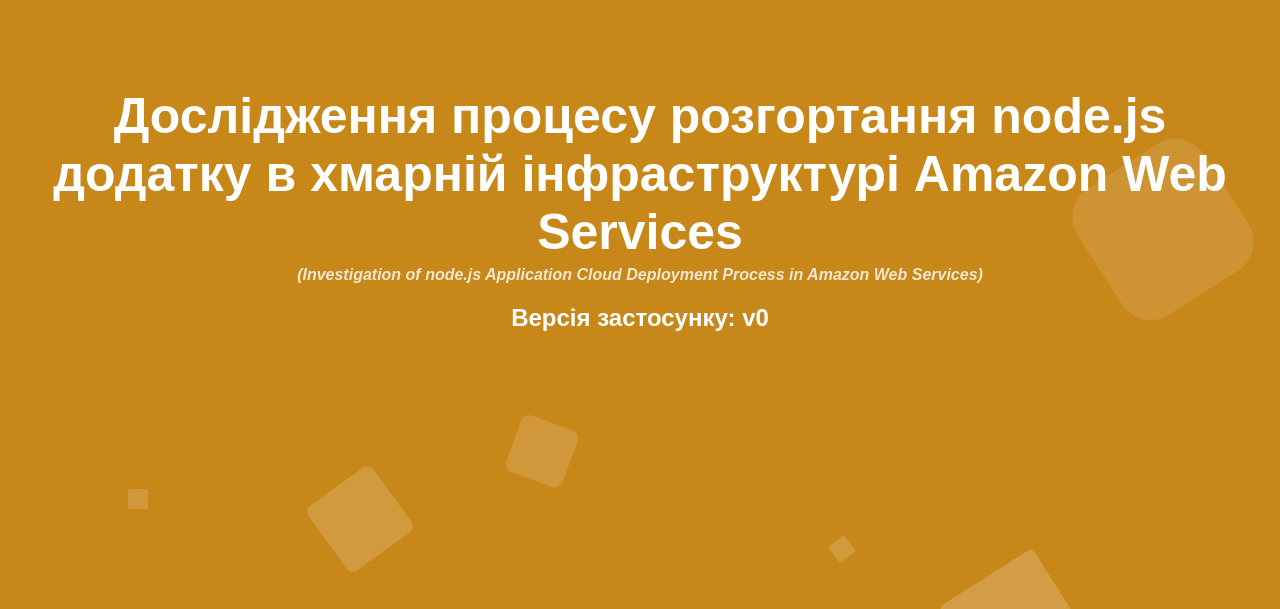
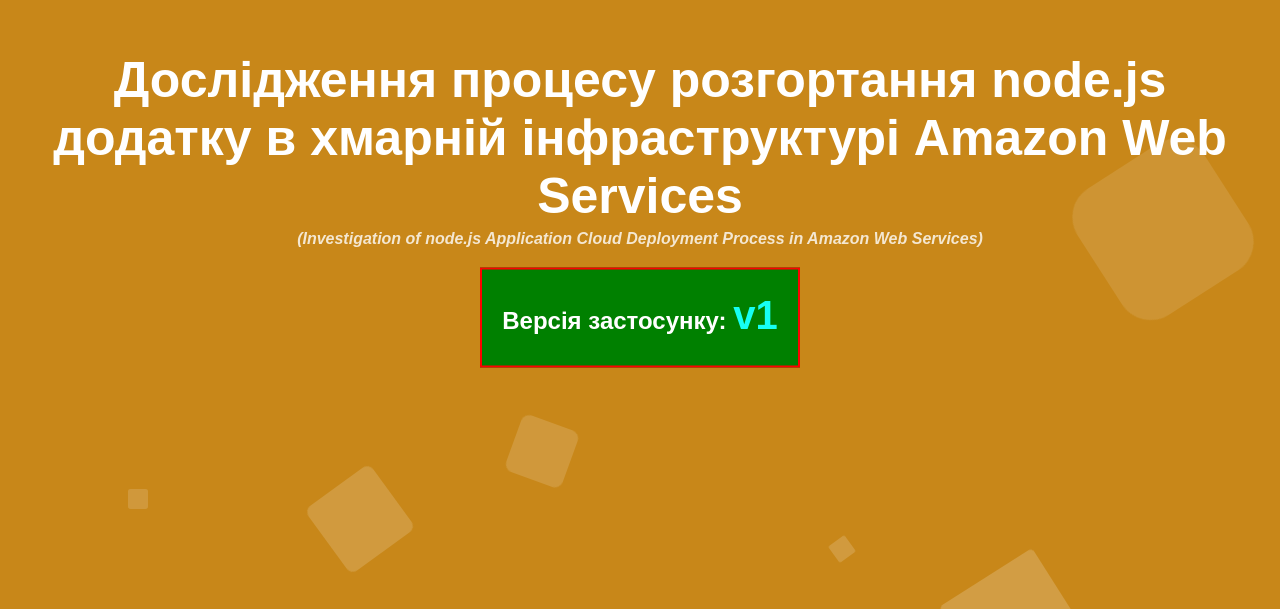
Before and after one commit to bohdansalomtr2018/university-app, a website: page index.html in a window 1280 px wide. Shown: the part 191-800 px from the top of the page. Drawn offline with Linux system fonts and the light colour scheme.

Commit message:
add new version of app

```diff
--- a/index.html
+++ b/index.html
@@ -189,7 +189,7 @@
     <div class="context">
         <h1>Дослідження процесу розгортання node.js додатку в хмарній інфраструктурі Amazon Web Services</h1>
         <h4><i>(Investigation of node.js Application Cloud Deployment Process in Amazon Web Services)</i></h4>
-        <h2 class="">Версія застосунку: <b>v0</b></h2>
+        <h2 class="active">Версія застосунку: <b>v1</b></h2>
     </div>
 </body>
 </html>
```
